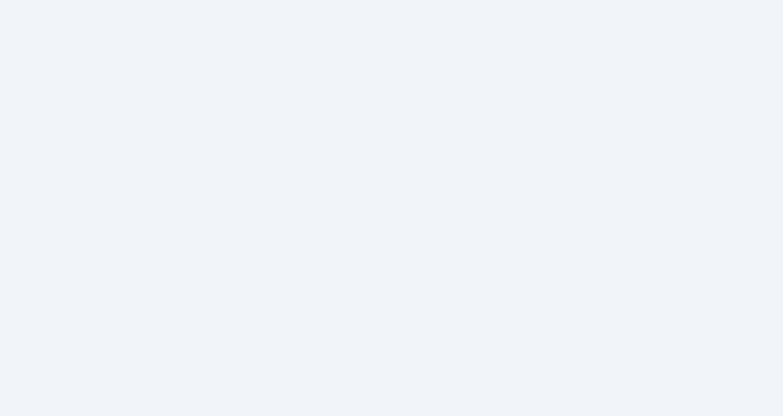
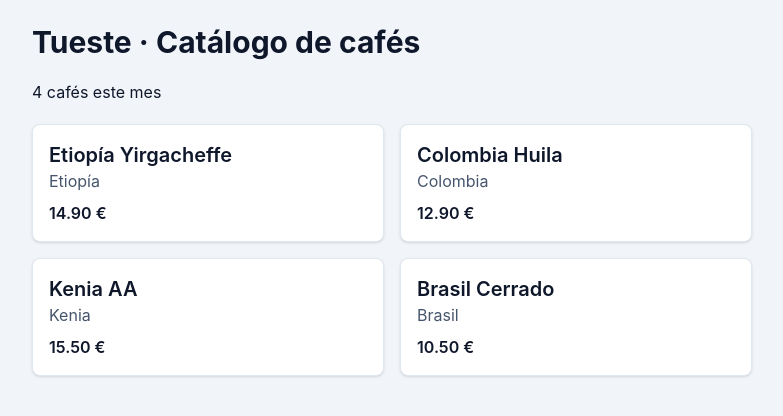
Before and after one commit to EloSdev/lab-react, a React (Vite) app: page / in a window 1280 px wide. Shown: the top 416 px of the page, without its empty margins (248-1031 px from the left). Built offline with nearby package versions, Linux system fonts and the light colour scheme.

Commit message:
01 - Catálogo con componentes

```diff
--- a/src/app.tsx
+++ b/src/app.tsx
@@ -1,3 +1,53 @@
+import { CoffeeCard } from "./coffee-card";
+import type { Coffee } from "./model";
+
+const coffees: Coffee[] = [
+  {
+    id: 1,
+    name: "Etiopía Yirgacheffe",
+    origin: "Etiopía",
+    roast: "light",
+    price: 14.9,
+    notes: "Floral, bergamota y té negro.",
+  },
+  {
+    id: 2,
+    name: "Colombia Huila",
+    origin: "Colombia",
+    roast: "medium",
+    price: 12.9,
+    notes: "Caramelo y manzana roja.",
+  },
+  {
+    id: 3,
+    name: "Kenia AA",
+    origin: "Kenia",
+    roast: "light",
+    price: 15.5,
+    notes: "Frutos rojos y pomelo.",
+  },
+  {
+    id: 4,
+    name: "Brasil Cerrado",
+    origin: "Brasil",
+    roast: "dark",
+    price: 10.5,
+    notes: "Chocolate y avellana."
+  },
+];
+
 export function App() {
-  return <main></main>;
+  return (
+    <main>
+      <h1>Tueste · Catálogo de cafés</h1>
+      <p>{coffees.length} cafés este mes</p>
+      <ul className="grid gap-4 sm:grid-cols-2">
+        {coffees.map((coffee) => (
+          <li key={coffee.id}>
+            <CoffeeCard coffee={coffee} />
+          </li>
+        ))}
+      </ul>
+    </main>
+  );
 }
--- /dev/null
+++ b/src/coffee-card.tsx
@@ -0,0 +1,15 @@
+import type { Coffee } from "./model";
+
+interface CoffeeCardProps {
+  coffee: Coffee;
+}
+
+export function CoffeeCard({ coffee }: CoffeeCardProps) {
+  return (
+    <article className="rounded-lg border border-slate-200 bg-white p-4 shadow-sm">
+      <h2>{coffee.name}</h2>
+      <p className="text-slate-600">{coffee.origin}</p>
+      <p className="mt-2 font-semibold">{coffee.price.toFixed(2)} €</p>
+    </article>
+  );
+}
```
